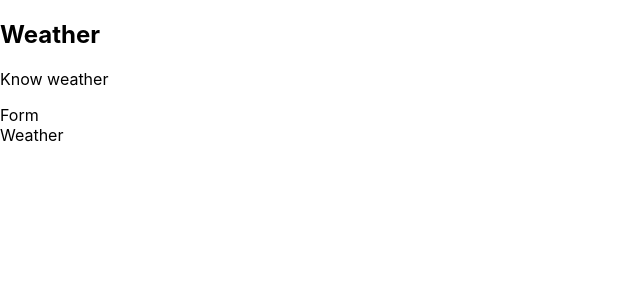
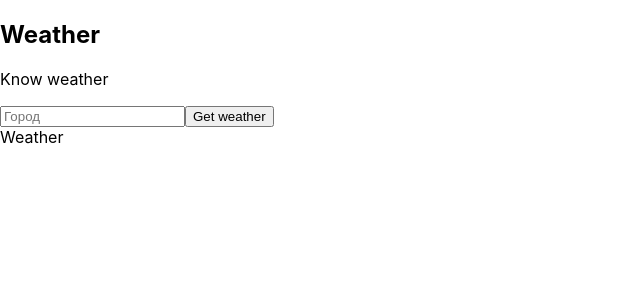
Before and after one commit to AndreyProvkov/test-cra-weather, a React (Create React App) app: page / in a window 1280 px wide. Shown: the top 300 px of the page, without its empty margins (0-640 px from the left). Built offline with nearby package versions, Linux system fonts and the light colour scheme.

Commit message:
Add jsx form

```diff
--- a/src/components/form.js
+++ b/src/components/form.js
@@ -3,9 +3,10 @@
 class Form extends React.Component {
     render() {
         return (
-            <div>
-                Form
-            </div>
+            <form onSubmit={this.props.weatherMethod}>
+                <input type='text' name='city' placeholder='Город' />
+                <button>Get weather</button>
+            </form>
         );
     }
 }
```
